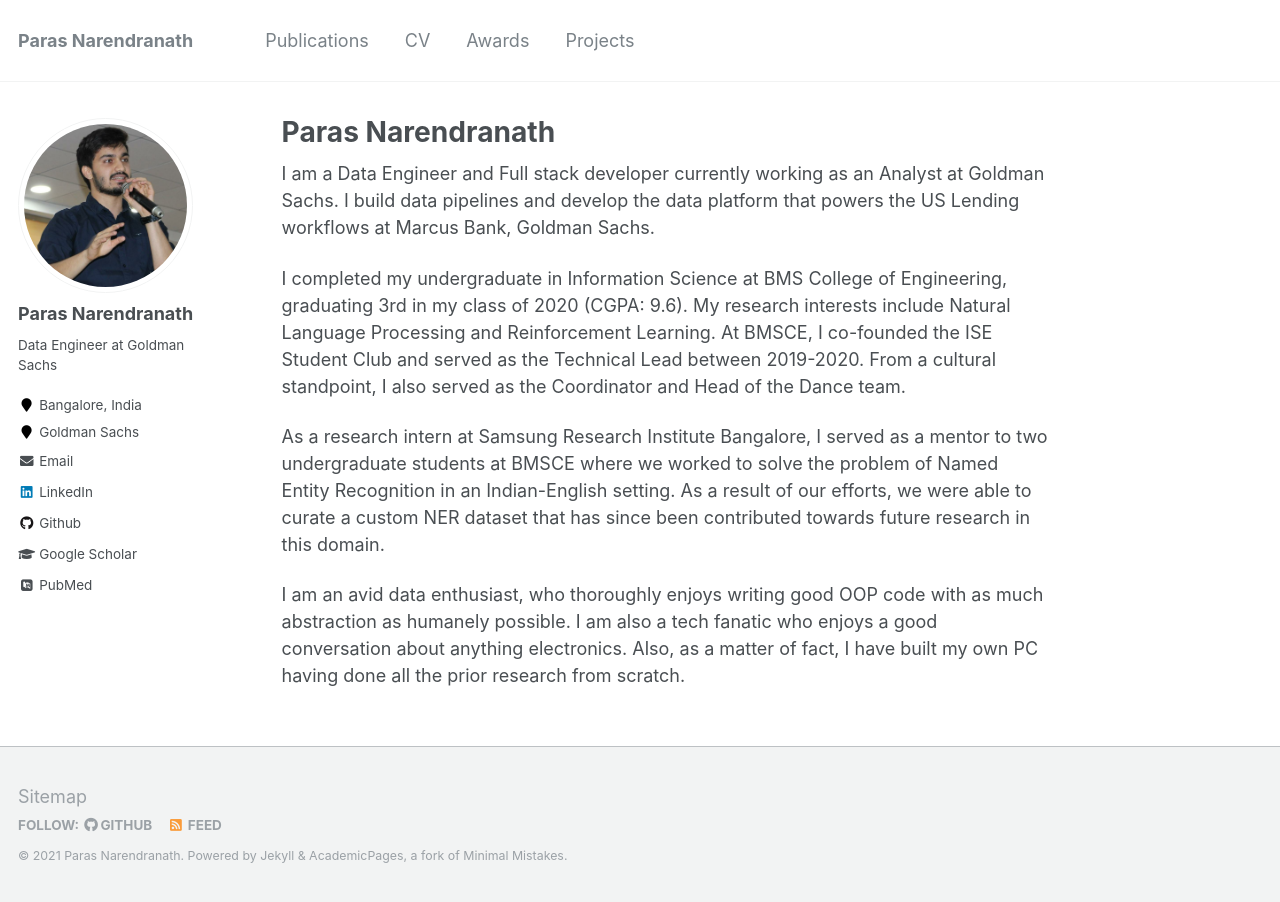
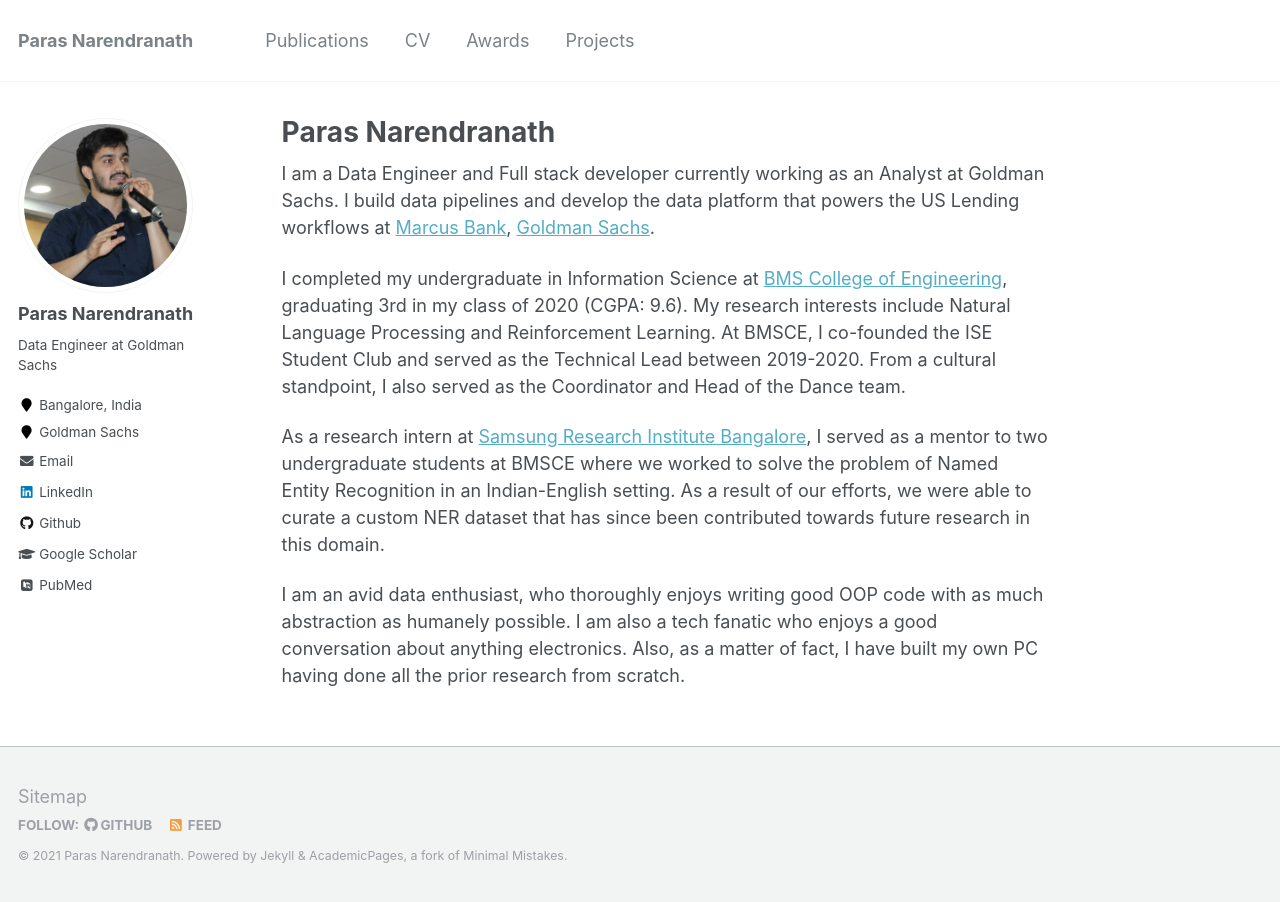
Before and after one commit to parasnaren/github-io-page, a Jekyll site: the page built from _pages/about.md, in a window 1280 px wide. Built offline with Jekyll 4.4.1, drawn with Linux system fonts in a browser that asks for light colours; some web fonts are replaced; part of the change alters nothing that is shown.

Commit message:
adhoc changes

```diff
--- a/_pages/about.md
+++ b/_pages/about.md
@@ -8,10 +8,10 @@ redirect_from:
   - /about.html
 ---
 
-I am a Data Engineer and Full stack developer currently working as an Analyst at Goldman Sachs. I build data pipelines and develop the data platform that powers the US Lending workflows at Marcus Bank, Goldman Sachs.
+I am a Data Engineer and Full stack developer currently working as an Analyst at Goldman Sachs. I build data pipelines and develop the data platform that powers the US Lending workflows at <a href="https://www.marcus.com/us/en" target="_blank">Marcus Bank</a>, <a href="https://www.goldmansachs.com/">Goldman Sachs</a>.
 
-I completed my undergraduate in Information Science at BMS College of Engineering, graduating 3rd in my class of 2020 (CGPA: 9.6). My research interests include Natural Language Processing and Reinforcement Learning. At BMSCE, I co-founded the ISE Student Club and served as the Technical Lead between 2019-2020. From a cultural standpoint, I also served as the Coordinator and Head of the Dance team.
+I completed my undergraduate in Information Science at <a href="https://www.bmsce.ac.in/">BMS College of Engineering</a>, graduating 3rd in my class of 2020 (CGPA: 9.6). My research interests include Natural Language Processing and Reinforcement Learning. At BMSCE, I co-founded the ISE Student Club and served as the Technical Lead between 2019-2020. From a cultural standpoint, I also served as the Coordinator and Head of the Dance team.
 
-As a research intern at Samsung Research Institute Bangalore, I served as a mentor to two undergraduate students at BMSCE where we worked to solve the problem of Named Entity Recognition in an Indian-English setting. As a result of our efforts, we were able to curate a custom NER dataset that has since been contributed towards future research in this domain.
+As a research intern at <a href="https://research.samsung.com/sri-b">Samsung Research Institute Bangalore</a>, I served as a mentor to two undergraduate students at BMSCE where we worked to solve the problem of Named Entity Recognition in an Indian-English setting. As a result of our efforts, we were able to curate a custom NER dataset that has since been contributed towards future research in this domain.
 
 I am an avid data enthusiast, who thoroughly enjoys writing good OOP code with as much abstraction as humanely possible. I am also a tech fanatic who enjoys a good conversation about anything electronics. Also, as a matter of fact, I have built my own PC having done all the prior research from scratch.
```
